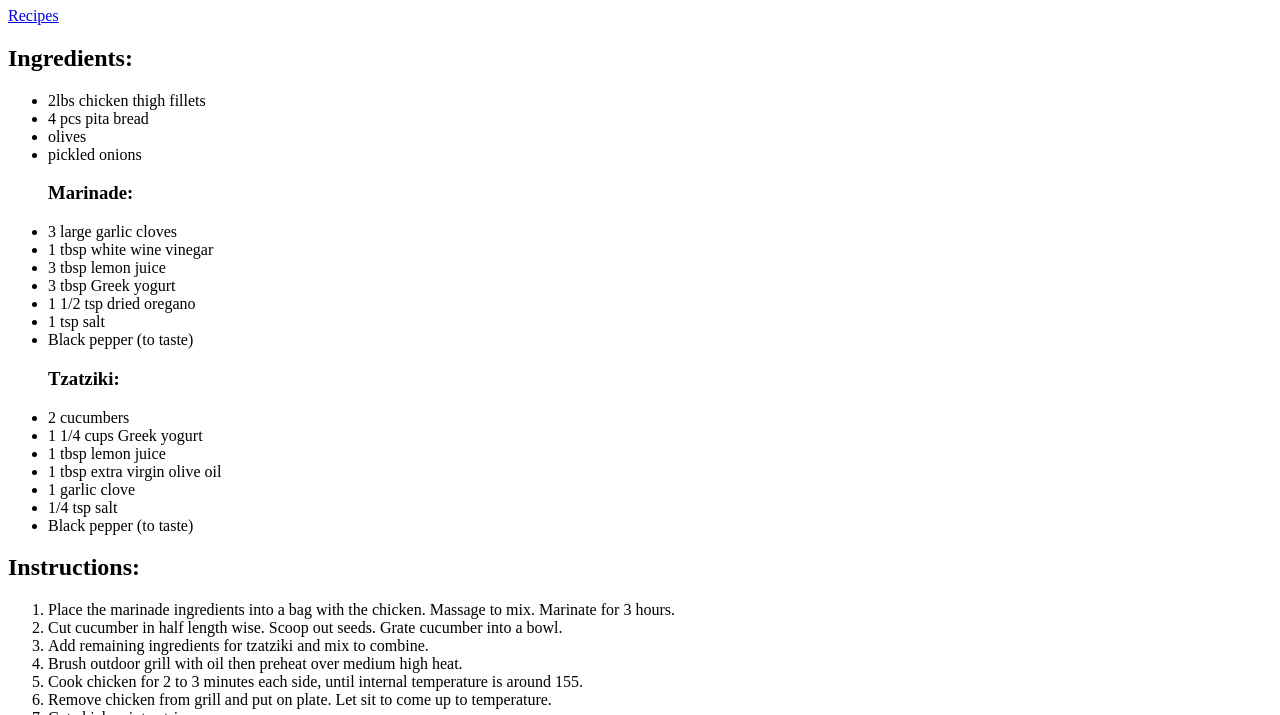
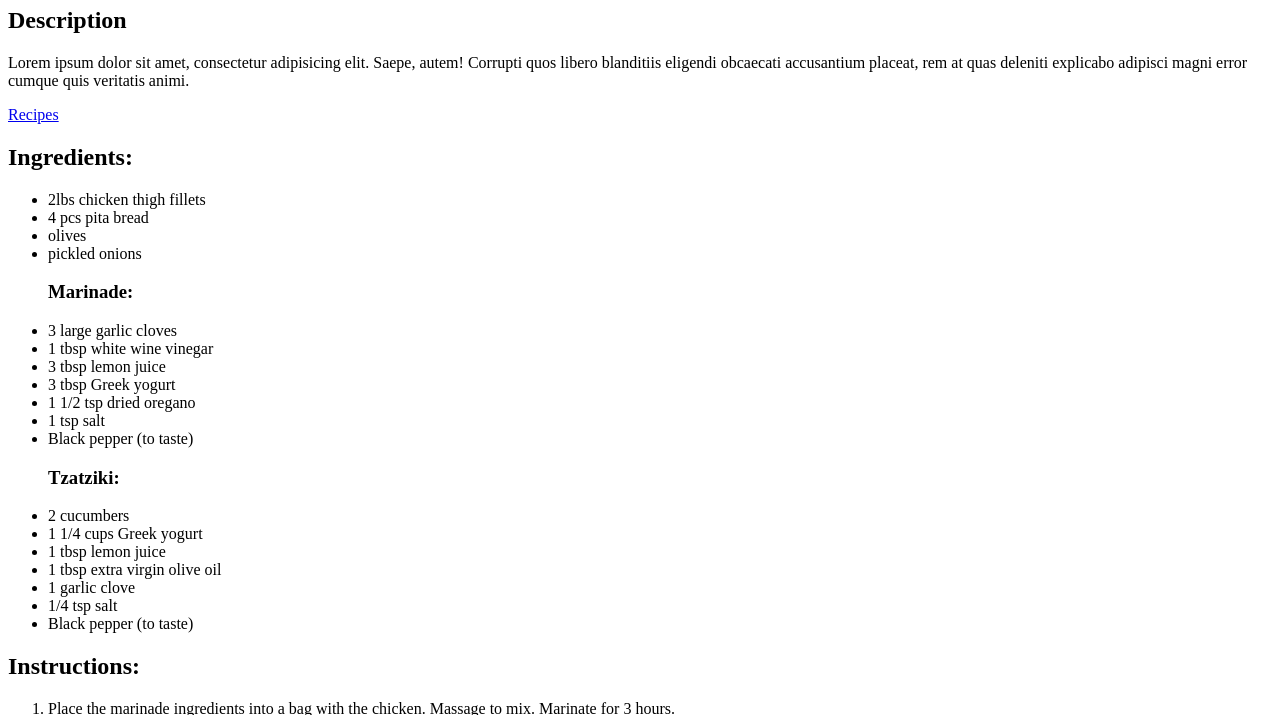
Before and after one commit to rskolnick/odin-recipes, a plain HTML site: page recipes/chicken-gyros.html in a window 1280 px wide. Shown: the part 385-1100 px from the top of the page. Drawn offline with Linux system fonts and the light colour scheme.

Commit message:
ADDED DESCRIPTION: Added a description to the chicken gyros page to match the instructions.

```diff
--- a/recipes/chicken-gyros.html
+++ b/recipes/chicken-gyros.html
@@ -13,6 +13,13 @@
 			height="300"
 		/>
 		<h1>Chicken Gyros Recipe</h1>
+		<h2>Description</h2>
+		<p>
+			Lorem ipsum dolor sit amet, consectetur adipisicing elit. Saepe,
+			autem! Corrupti quos libero blanditiis eligendi obcaecati
+			accusantium placeat, rem at quas deleniti explicabo adipisci magni
+			error cumque quis veritatis animi.
+		</p>
 		<a href="../index.html">Recipes</a>
 		<h2>Ingredients:</h2>
 		<ul>
```
